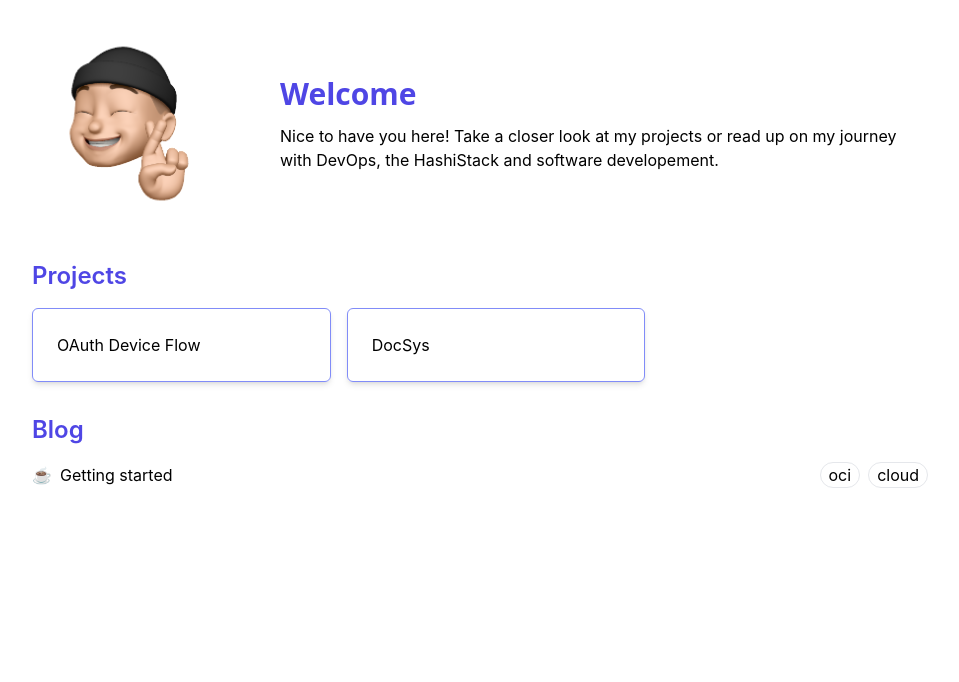
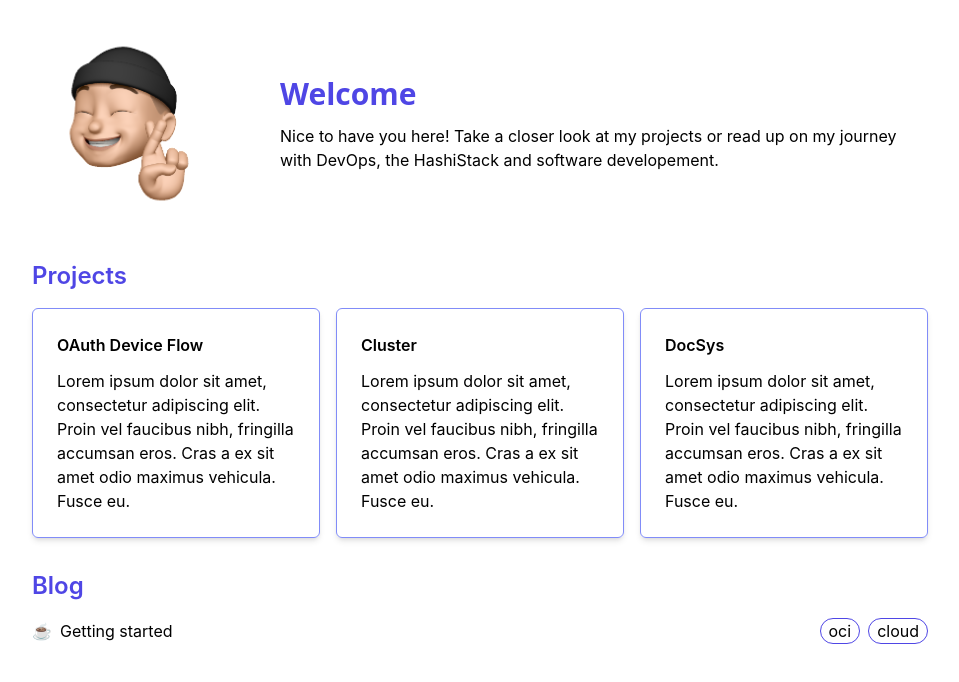
Before and after one commit to flexwie/website, a Next.js app: page / in a window 1280 px wide. Shown: the top 682 px of the page, without its empty margins (160-1119 px from the left). Built offline with nearby package versions, Linux system fonts and the light colour scheme.

Commit message:
added docker

```diff
--- /dev/null
+++ b/components/blog/blog_preview.tsx
@@ -0,0 +1,29 @@
+import * as React from "react";
+
+interface BlogPreviewProps {
+  icon: any;
+  title: string;
+  tags: string[];
+}
+
+export const BlogPreview: React.FC<BlogPreviewProps> = ({
+  icon,
+  title,
+  tags,
+}) => {
+  return (
+    <div className="flex items-center justify-between mb-4">
+      <div className="flex items-center">
+        <div className="pr-2">{icon}</div>
+        <div>{title}</div>
+      </div>
+      <div className="flex">
+        {tags.map((t, i) => (
+          <div key={i} className="pl-2 pr-2 mr-2 last:mr-0 border rounded-full border-indigo-600">
+            {t}
+          </div>
+        ))}
+      </div>
+    </div>
+  );
+};
--- a/components/blog_preview.tsx
+++ /dev/null
@@ -1,24 +0,0 @@
-import * as React from 'react'
-
-interface BlogPreviewProps {
-  icon: any
-  title: string
-  tags: string[]
-}
-
-export const BlogPreview: React.FC<BlogPreviewProps> = ({ icon, title, tags }) => {
-  return (
-    <div className='flex items-center justify-between mb-4'>
-      <div className='flex items-center'>
-        <div className='pr-2'>
-          {icon}
-        </div>
-        <div>
-          {title}
-        </div>
-      </div>
-      <div className='flex'>
-        {tags.map((t, i) => <div key={i} className='pl-2 pr-2 mr-2 last:mr-0 border rounded-full'>{t}</div>)}
-      </div>
-    </div>)
-}
--- a/components/hero.tsx
+++ b/components/hero.tsx
@@ -1,24 +1,26 @@
-import * as React from 'react'
-import Image from 'next/image'
+import * as React from "react";
+import Image from "next/image";
 
 interface HeroProps {
-  imageData: StaticImageData
-  header: string
-  subheader: string
+  imageData: StaticImageData;
+  header: string;
+  subheader: string;
 }
 
 export const Hero: React.FC<HeroProps> = ({ imageData, header, subheader }) => {
   return (
-    <div className='container flex flex-col sm:flex-row w-full justify-center content-center items-center pt-5'>
+    <div className="container flex flex-col sm:flex-row w-full justify-center content-center items-center">
       <div>
-        <div className='block w-52 h-52 md:mr-10'>
-          <Image src={imageData} placeholder="blur" layout='responsive' />
+        <div className="block w-52 h-52 md:mr-10">
+          <Image src={imageData} placeholder="blur" layout="responsive" />
         </div>
       </div>
-      <div className='flex flex-col mr-4 ml-4 sm:m-0'>
-        <h1 className='font-sans font-extrabold text-3xl text-indigo-600'>{header}</h1>
-        <h2 className='pt-3'>{subheader}</h2>
+      <div className="flex flex-col mr-4 ml-4 sm:m-0">
+        <h1 className="font-sans font-extrabold text-3xl text-indigo-600">
+          {header}
+        </h1>
+        <h2 className="pt-3">{subheader}</h2>
       </div>
-    </div>)
-
-}
+    </div>
+  );
+};
--- a/components/project.tsx
+++ b/components/project.tsx
@@ -1,9 +1,19 @@
-import * as React from 'react'
+import * as React from "react";
 
 interface ProjectProps {
-  name: string
+  name: string;
+  description: string
 }
 
-export const Project: React.FC<ProjectProps> = ({ name }) => {
-  return <div className='sm:w-1/3 p-6 sm:ml-4 mb-4 sm:mb-0 first:ml-0 border border-indigo-400 rounded-md shadow-md hover:shadow-lg active:shadow-xl active:bg-indigo-100'>{name}</div>
-}
+export const Project: React.FC<ProjectProps> = ({ name, description }) => {
+  return (
+    <div className="p-6 border border-indigo-400 rounded-md shadow-md hover:shadow-lg active:shadow-xl active:bg-indigo-100">
+      <div className="font-semibold mb-3">
+        {name}
+      </div>
+      <div>
+        {description}
+      </div>
+    </div>
+  );
+};
--- a/pages/_app.tsx
+++ b/pages/_app.tsx
@@ -1,8 +1,12 @@
-import '../styles/globals.css'
-import type { AppProps } from 'next/app'
+import "../styles/globals.css";
+import type { AppProps } from "next/app";
 
 function MyApp({ Component, pageProps }: AppProps) {
-  return <div className='container mx-auto px-4 md:px-16 h-screen max-w-screen-lg'><Component {...pageProps} /></div>
+  return (
+    <div className="container mx-auto px-4 py-5 md:px-16 h-screen max-w-screen-lg">
+      <Component {...pageProps} />
+    </div>
+  );
 }
 
-export default MyApp
+export default MyApp;
--- a/pages/index.tsx
+++ b/pages/index.tsx
@@ -1,89 +1,112 @@
-import type { NextPage } from 'next'
-import Link from 'next/link'
-import { Hero } from '../components/hero'
-import { Project } from '../components/project'
+import type { NextPage } from "next";
+import Link from "next/link";
+import { Hero } from "../components/hero";
+import { Project } from "../components/project";
 
-import fs from 'fs'
+import fs from "fs";
 
-import pic1 from '../public/me/1.png'
-import pic2 from '../public/me/2.png'
-import pic3 from '../public/me/3.png'
-import path from 'path'
-import matter from 'gray-matter'
-import { Heading } from '../components/heading'
-import { BlogPreview } from '../components/blog_preview'
+import pic1 from "../public/me/1.png";
+import pic2 from "../public/me/2.png";
+import pic3 from "../public/me/3.png";
+import path from "path";
+import matter from "gray-matter";
+import { Heading } from "../components/heading";
+import { BlogPreview } from "../components/blog/blog_preview";
 
 const getRandomProfilePicture = (): StaticImageData => {
-  const index = Math.floor(Math.random() * (4 - 1 + 1) + 1)
+  const index = Math.floor(Math.random() * (4 - 1 + 1) + 1);
   switch (index) {
     case 1:
-      return pic1
+      return pic1;
     case 2:
-      return pic2
+      return pic2;
     case 3:
-      return pic3
+      return pic3;
     default:
-      return pic1
+      return pic1;
   }
-}
+};
 
 const projects = [
   {
     name: "OAuth Device Flow",
-    readMore: "https://github.com/flexwie/oauth"
+    description: "Lorem ipsum dolor sit amet, consectetur adipiscing elit. Proin vel faucibus nibh, fringilla accumsan eros. Cras a ex sit amet odio maximus vehicula. Fusce eu.",
+    githubLink: "https://github.com/flexwie/oauth",
+    to: "/oauth",
+  },
+  {
+    name: "Cluster",
+    description: "Lorem ipsum dolor sit amet, consectetur adipiscing elit. Proin vel faucibus nibh, fringilla accumsan eros. Cras a ex sit amet odio maximus vehicula. Fusce eu.",
+    githubLink: "https://github.com/flexwie/docsys",
+    to: "/cluster",
   },
   {
     name: "DocSys",
-    readMore: "https://github.com/flexwie/docsys"
-  }
-]
+    description: "Lorem ipsum dolor sit amet, consectetur adipiscing elit. Proin vel faucibus nibh, fringilla accumsan eros. Cras a ex sit amet odio maximus vehicula. Fusce eu.",
+    githubLink: "https://github.com/flexwie/docsys",
+    to: "/docsys",
+  },
+];
 
 interface HomeProps {
-  posts: any
+  posts: any;
 }
 
 const Home: NextPage<HomeProps> = ({ posts }) => {
   return (
     <div>
-      <Hero imageData={getRandomProfilePicture()} header='Welcome' subheader='Nice to have you here! Take a closer look at my projects or read up on my journey with DevOps, the HashiStack and software developement.' />
-      <div className='flex flex-col mr-4 ml-4 sm:m-0'>
-        <Heading>
-          Projects
-        </Heading>
-        <div className='flex flex-col sm:flex-row'>
-          {projects.map((p, i) => <Project key={i} name={p.name} />)}
+      <Hero
+        imageData={getRandomProfilePicture()}
+        header="Welcome"
+        subheader="Nice to have you here! Take a closer look at my projects or read up on my journey with DevOps, the HashiStack and software developement."
+      />
+      <div className="flex flex-col mr-4 ml-4 sm:m-0">
+        <Heading>Projects</Heading>
+        <div className="flex flex-col sm:flex-row">
+          {projects.map((p, i) => (
+
+            <Link href={p.to} key={i} ><div className="sm:w-1/3 sm:ml-4 mb-4 sm:mb-0 first:ml-0"><Project description={p.description} name={p.name} /></div></Link>
+          ))}
         </div>
       </div>
-      <div className='flex flex-col mr-4 ml-4 sm:m-0'>
-        <Heading>
-          Blog
-        </Heading>
-        <div className='flex flex-col sm:flex-row'>
-          {posts.map((p: any, i: number) => <Link href={'/blog/' + p.slug} passHref key={i}><div className='w-full'><BlogPreview title={p.frontMatter.title} icon={p.frontMatter.icon} tags={p.frontMatter.tags} /></div></Link>)}
+      <div className="flex flex-col mr-4 ml-4 sm:m-0">
+        <Heading>Blog</Heading>
+        <div className="flex flex-col sm:flex-row">
+          {posts.map((p: any, i: number) => (
+            <Link href={"/blog/" + p.slug} passHref key={i}>
+              <div className="w-full">
+                <BlogPreview
+                  title={p.frontMatter.title}
+                  icon={p.frontMatter.icon}
+                  tags={p.frontMatter.tags}
+                />
+              </div>
+            </Link>
+          ))}
         </div>
       </div>
     </div>
-  )
-}
+  );
+};
 
 export const getStaticProps = async () => {
-  const files = fs.readdirSync(path.join("_posts"))
+  const files = fs.readdirSync(path.join("_posts"));
 
-  const posts = files.map(filename => {
-    const mdWithMeta = fs.readFileSync(path.join("_posts", filename))
-    const { data: frontMatter } = matter(mdWithMeta)
+  const posts = files.map((filename) => {
+    const mdWithMeta = fs.readFileSync(path.join("_posts", filename));
+    const { data: frontMatter } = matter(mdWithMeta);
 
     return {
       frontMatter,
-      slug: filename.split(".")[0]
-    }
-  })
+      slug: filename.split(".")[0],
+    };
+  });
 
   return {
     props: {
-      posts
-    }
-  }
-}
+      posts,
+    },
+  };
+};
 
-export default Home
+export default Home;
--- /dev/null
+++ b/pages/oauth.tsx
@@ -0,0 +1,9 @@
+import type { NextPage } from 'next'
+
+const PostPage: NextPage = () => {
+  return <div>
+    <h1>Oauth</h1>
+  </div>
+}
+
+export default PostPage
```
Also changed, not shown: components/heading.tsx (+6 -2 lines), 1 other file (tests, documents, lock files or other folders).
